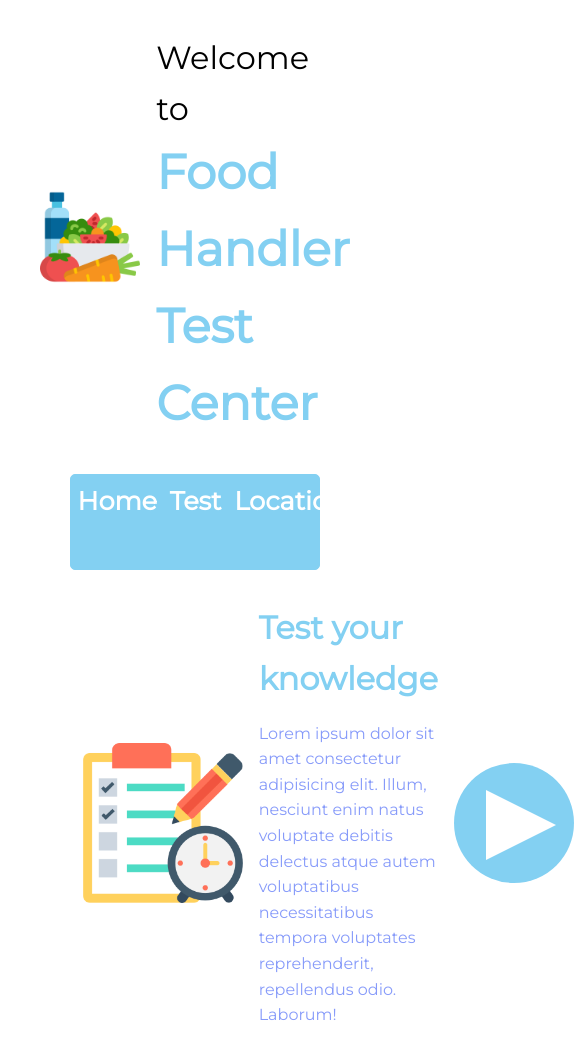
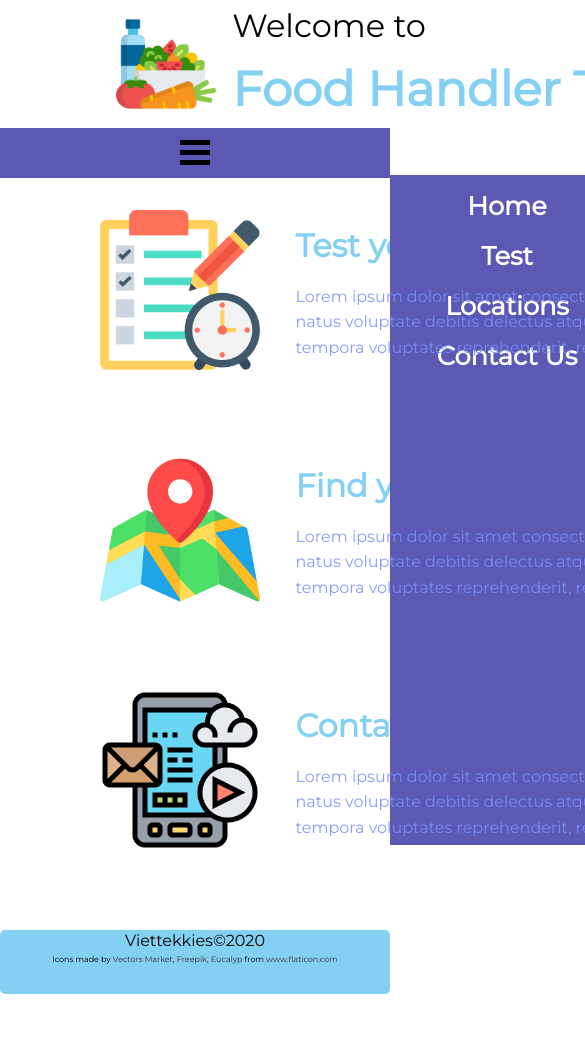
Before and after one commit to tonyvugithub/food-handle-test, a plain HTML site: page index.html in a window 390 px wide. Shown: the top 1047 px of the page, 585 px wide, since content can reach past the window. After the commit the page ends 994 px from the top, so only its background shows below. Drawn offline with Linux system fonts and the light colour scheme.

Commit message:
Update shrinking menu

```diff
--- a/index.css
+++ b/index.css
@@ -1,3 +1,83 @@
+* {
+    margin: 0px;
+    padding: 0px;
+    box-sizing: border-box;
+}
+
+.menu-bar {
+    display: none;
+}
+
+
+.menu-bar div {
+    width: 30px;
+    height: 5px;
+    background-color: black;
+    margin: 5px;
+}
+
+nav {
+    display: flex;
+    justify-content: space-around;
+    align-items: center;
+    min-height: 50px;
+    background-color: rgb(91, 89, 180);
+    width: 100%;
+}
+
+.nav {
+    display: flex;
+    width: 80%;
+    justify-content: space-around;
+    padding: .4rem;
+    color: #fff;
+    font-weight: bold;
+    font-size: 1.6rem;
+    text-align: center;
+}
+
+.nav li {
+    list-style: none;
+}
+
+@media screen and (max-width:1200px) {
+    .nav {
+        width: 80%;
+    }
+}
+
+@media screen and (max-width:768px) {
+    body {
+        overflow-x: hidden;
+    }
+
+    .nav {
+        position: absolute;
+        right: 0px;
+        height: 670px;
+        top: 175px;
+        background-color: rgb(91, 89, 180);
+        display: grid;
+        grid-template-rows: 50px 50px 50px 50px 50px;
+        /* flex-direction: column; */
+        align-items: center;
+        width: 60%;
+        transform: translateX(100%);
+        transition: 0.5s ease-in;
+
+    }
+
+    .menu-bar {
+        display: block;
+        cursor: pointer;
+    }
+
+    .nav-link-active {
+        transform: translateX(0%);
+    }
+}
+
+/* Them phan ben tren */
 
 :root{
     /* for rem unit */
@@ -13,7 +93,7 @@
 }
 
 html, body {
-    width: 80%;
+    /* width: 1000px; */
     height: 100%;
     margin: 0 auto;
     padding: 0;
@@ -32,6 +112,9 @@ header {
     flex-direction: row;
     justify-content: center;
     align-items: center;
+
+    /* Add them: */
+    min-width: 960px;
 }
 
 .title>p {
@@ -49,7 +132,7 @@ header {
     font-size: 3rem;
 }
 
-ul.nav {
+/* ul.nav {
     list-style: none;
     display:flex;
     margin: 0;
@@ -57,9 +140,9 @@ ul.nav {
     border: 1px var(--main-color) solid;
     border-radius: 5px;
     background-color: var(--main-color);
-}
+} */
 
-ul.nav li {
+/* ul.nav li {
 
     padding: .4rem;
     color: #fff;
@@ -69,7 +152,7 @@ ul.nav li {
     flex:1;
     justify-content: space-around;
     text-align: center;
-}
+} */
 
 main .icon {
     width: 160px;
@@ -78,8 +161,11 @@ main .icon {
 
 
 main {
-    width: 90%;
-    margin: auto;
+    /* width: 90%; */
+    margin: 0px 100px 0px 100px;
+
+    /* Add them: */
+    min-width: 960px;
 }
 
 .square {
--- a/index.html
+++ b/index.html
@@ -25,6 +25,13 @@
         <li><a href="register.html" target='_blank'>Locations</a></li>
         <li><a href="contact.html" target='_blank'>Contact Us</a></li>
       </ul>
+      <!-- Them o day ne -->
+      <div class="menu-bar">
+        <div id="bar1"></div>
+        <div id="bar2"></div>
+        <div id="bar3"></div>
+      </div>
+      <!-- Het them -->
     </nav>
   </header>
   <main>
@@ -90,6 +97,8 @@
     </p>
 
   </footer>
+
+  <script src="script.js"></script>
 </body>
 
 
--- a/script.js
+++ b/script.js
@@ -970,4 +970,15 @@
     redoButton.addEventListener('click', functionHelper.resetTest);
   }
   window.onload = setupEventHandlers;
+
+  const navSlide = () => {
+    const menuBar = document.querySelector('.menu-bar');
+    const nav = document.querySelector('.nav');
+
+    menuBar.addEventListener('click', () => {
+        nav.classList.toggle('nav-link-active');
+    });
+  }
+
+  navSlide();
 })();
```
